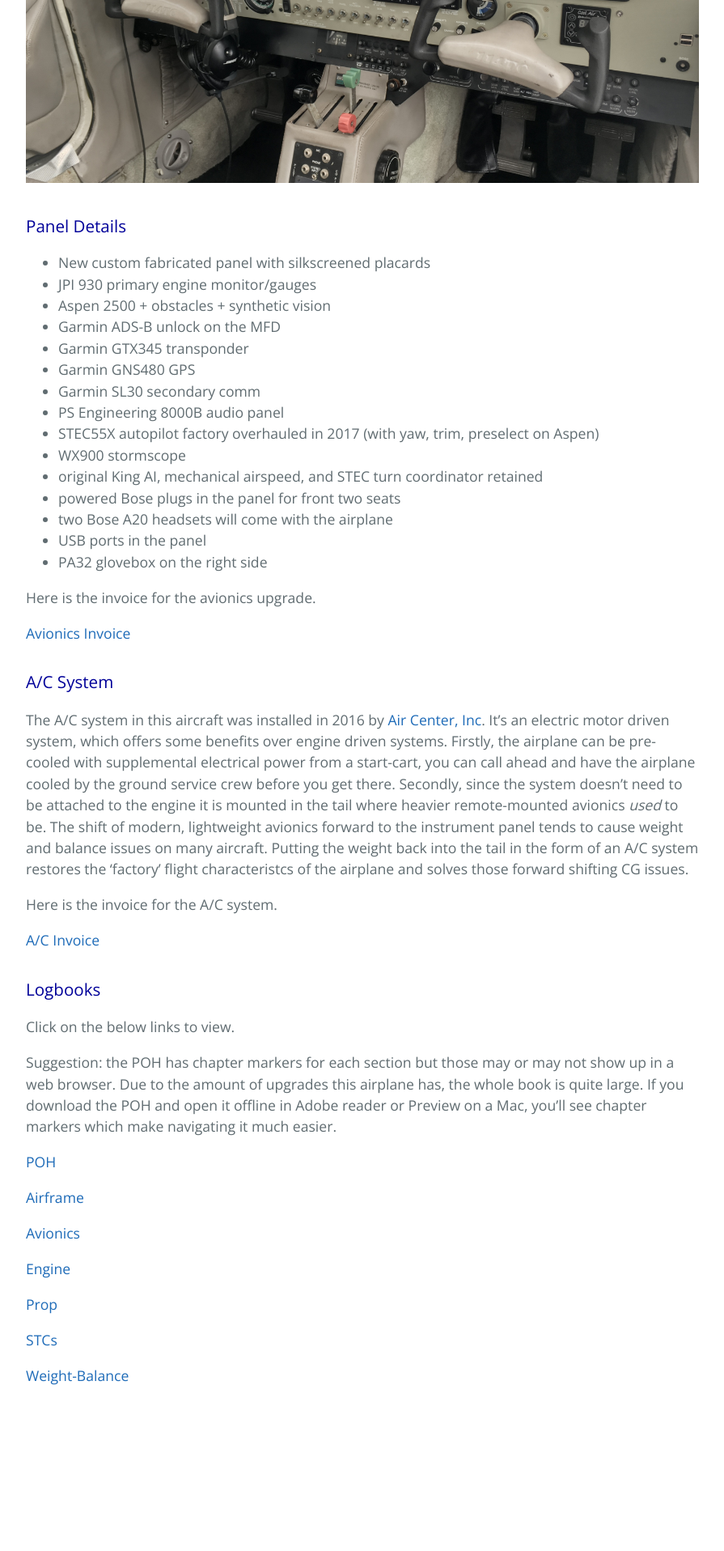
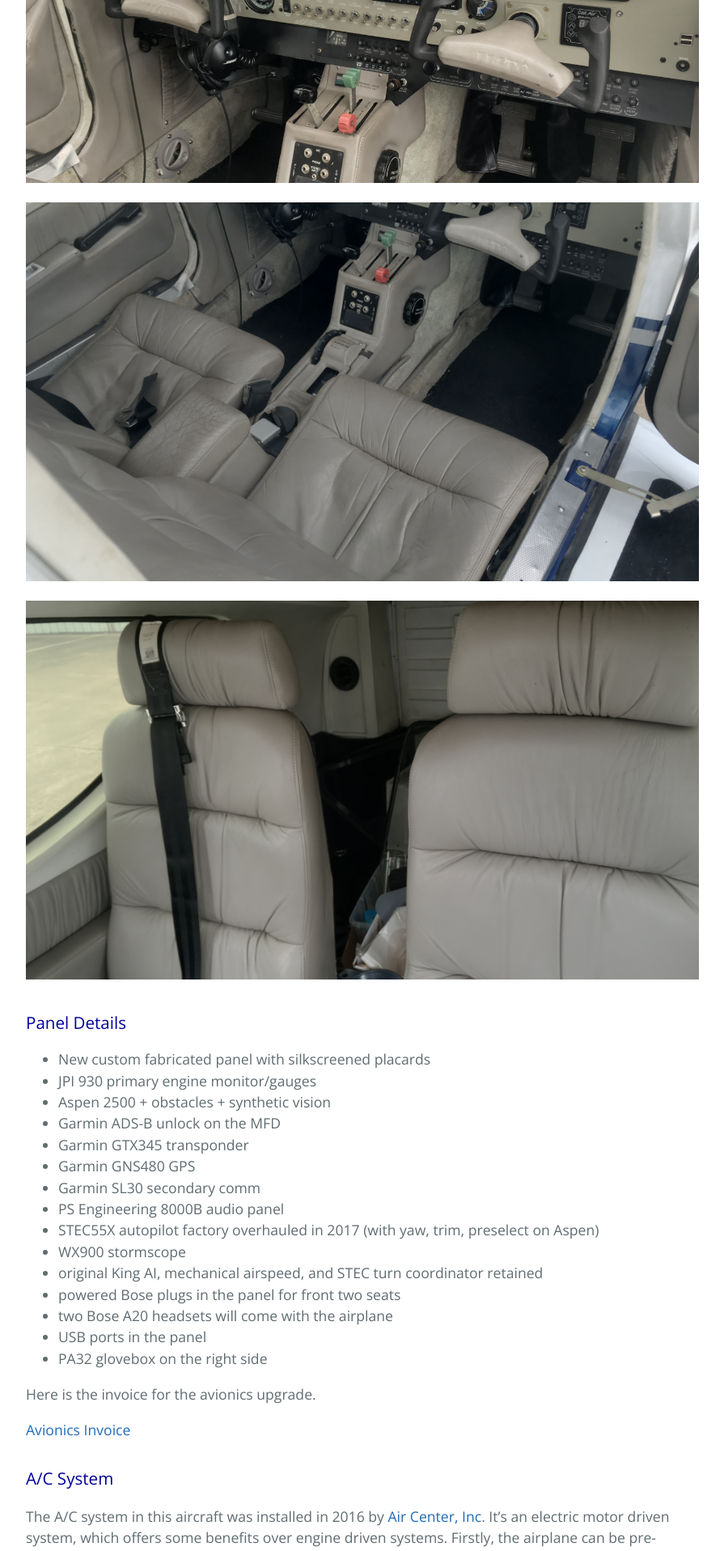
Before and after one commit to RNCTX/N595TC, a Jekyll site: the page built from index.md, in a window 1280 px wide. Shown: the part 1254-3170 px from the top of the page at 81% size, without its empty margins (192-1087 px from the left). Built offline with Jekyll 4.4.1, drawn with Linux system fonts in a browser that asks for light colours; our own code applies the rules of GitHub Pages for plain Markdown files; before the commit the page ends 3016 px from its top, so only the background shows below that.

Commit message:
Update index.md

```diff
--- a/index.md
+++ b/index.md
@@ -10,6 +10,13 @@ I'm guessing you got here from Trade-A-Plane or Controller. This domain was regi
 
 
 ![Dapanel](IMG_1557.jpg)
+
+
+![Daleather](IMG_1570.jpg)
+
+
+![Dabackleather](IMG_1582.jpg)
+
 
 <h3><a name="panel" style="color: #000099; text-decoration: none;">Panel Details</a></h3>
 
```
